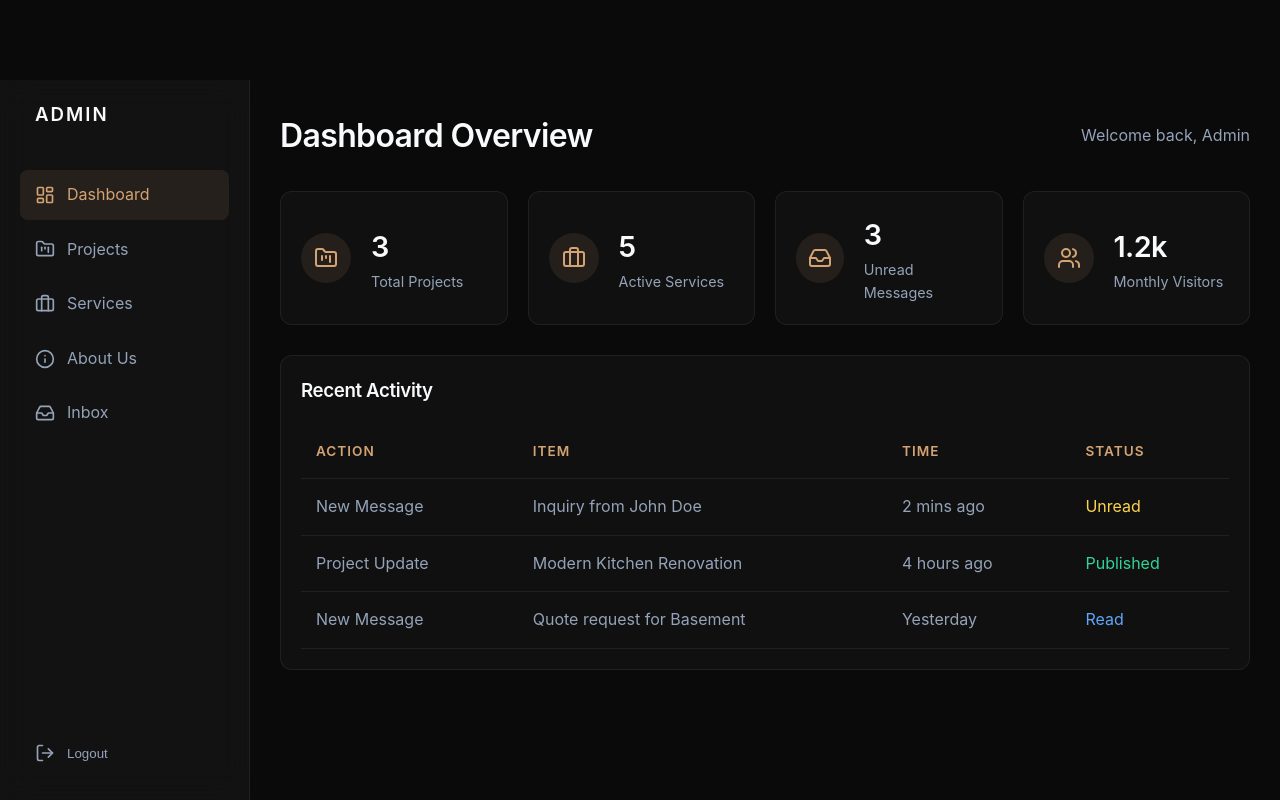
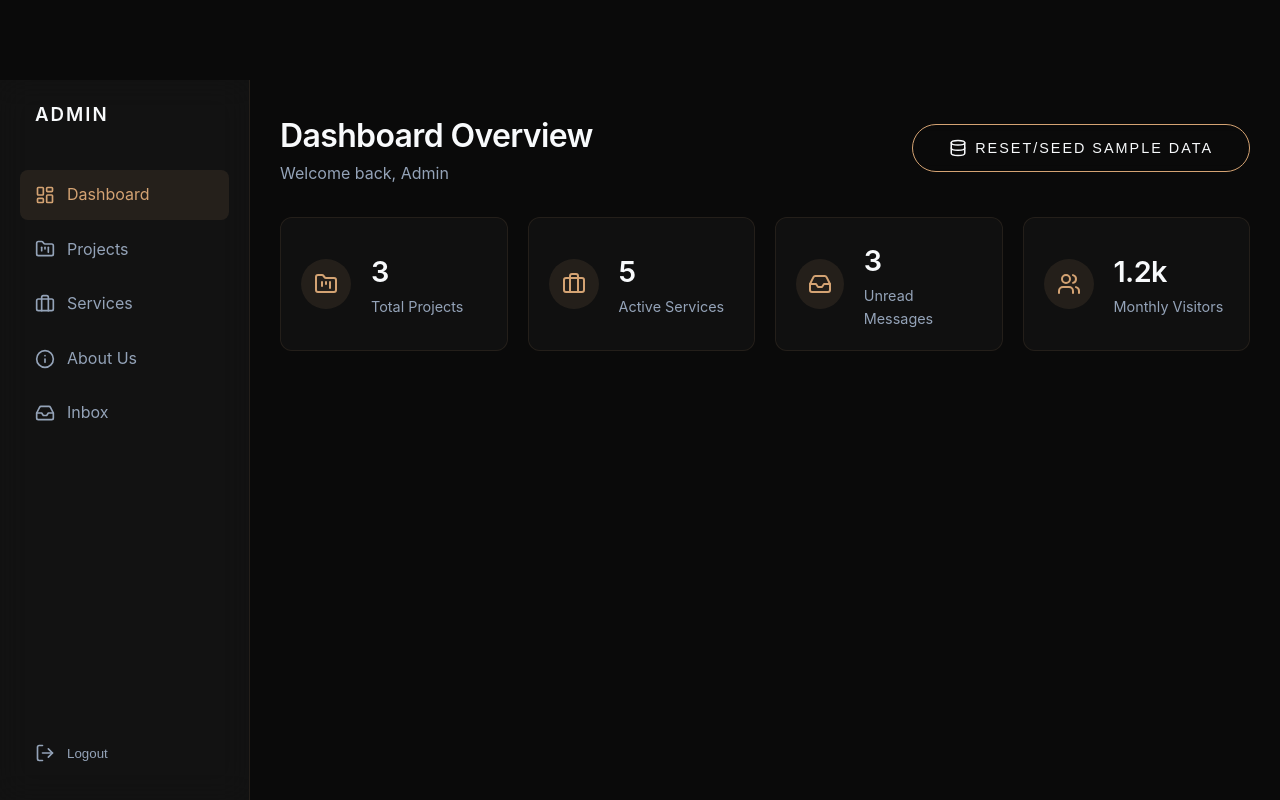
Before and after one commit to Saeed-rbh/Renovation, a React (Vite) app in the folder app/: page /admin/dashboard in a window 1280 px wide. Built offline with nearby package versions, Linux system fonts and the light colour scheme; no server answers; sample sign-in values are in the browser's storage.

Commit message:
feat: Add admin dashboard with data seeding functionality and project card styling.

```diff
--- a/app/src/components/Projects.css
+++ b/app/src/components/Projects.css
@@ -1,7 +1,6 @@
 .projects {
     background-color: transparent;
-    /* Remove solid background */
-    padding-top: 100px;
+    padding-top: 15px;
     padding-bottom: 100px;
 }
 
--- a/app/src/pages/admin/AdminDashboard.jsx
+++ b/app/src/pages/admin/AdminDashboard.jsx
@@ -1,18 +1,62 @@
-import React from 'react';
-import { FolderKanban, Briefcase, Inbox, Users } from 'lucide-react';
+import React, { useState } from 'react';
+import { FolderKanban, Briefcase, Inbox, Users, Database } from 'lucide-react';
 import { projects } from '../../data/projects';
 import { services } from '../../data/services';
+import { db } from '../../firebase';
+import { writeBatch, doc } from 'firebase/firestore';
 
 const AdminDashboard = () => {
+    const [seeding, setSeeding] = useState(false);
+
     // Calculate stats
-    const totalProjects = projects.length;
+    const totalProjects = projects.length; // Note: This will eventually need to read from DB to be accurate dynamic stats
     const totalServices = services.length;
+
+    const handleSeedData = async () => {
+        if (!window.confirm("This will overwrite/add sample data to your database. Continue?")) return;
+        setSeeding(true);
+        try {
+            const batch = writeBatch(db);
+
+            // Seed Projects
+            projects.forEach(p => {
+                const docRef = doc(db, "projects", String(p.id));
+                // Remove the explicit 'id' field from data if desired, or keep it. Keeping it is fine.
+                batch.set(docRef, p);
+            });
+
+            // Seed Services
+            services.forEach(s => {
+                const docRef = doc(db, "services", String(s.id));
+                batch.set(docRef, s);
+            });
+
+            await batch.commit();
+            alert("Success! Sample data added to database.");
+        } catch (error) {
+            console.error("Error seeding data:", error);
+            alert("Failed to seed data: " + error.message);
+        } finally {
+            setSeeding(false);
+        }
+    };
 
     return (
         <div>
             <div className="admin-header">
-                <h1>Dashboard Overview</h1>
-                <span style={{ color: 'var(--text-dim)' }}>Welcome back, Admin</span>
+                <div>
+                    <h1>Dashboard Overview</h1>
+                    <span style={{ color: 'var(--text-dim)' }}>Welcome back, Admin</span>
+                </div>
+                <button
+                    onClick={handleSeedData}
+                    disabled={seeding}
+                    className="btn btn-outline"
+                    style={{ display: 'flex', alignItems: 'center', gap: '8px' }}
+                >
+                    <Database size={18} />
+                    {seeding ? 'Seeding...' : 'Reset/Seed Sample Data'}
+                </button>
             </div>
 
             <div className="stats-grid-admin">
@@ -57,39 +101,7 @@ const AdminDashboard = () => {
                 </div>
             </div>
 
-            <div className="admin-card">
-                <h3 style={{ marginBottom: '20px' }}>Recent Activity</h3>
-                <table className="admin-table">
-                    <thead>
-                        <tr>
-                            <th>Action</th>
-                            <th>Item</th>
-                            <th>Time</th>
-                            <th>Status</th>
-                        </tr>
-                    </thead>
-                    <tbody>
-                        <tr>
-                            <td>New Message</td>
-                            <td>Inquiry from John Doe</td>
-                            <td>2 mins ago</td>
-                            <td><span style={{ color: '#FCD34D' }}>Unread</span></td>
-                        </tr>
-                        <tr>
-                            <td>Project Update</td>
-                            <td>Modern Kitchen Renovation</td>
-                            <td>4 hours ago</td>
-                            <td><span style={{ color: '#34D399' }}>Published</span></td>
-                        </tr>
-                        <tr>
-                            <td>New Message</td>
-                            <td>Quote request for Basement</td>
-                            <td>Yesterday</td>
-                            <td><span style={{ color: '#60A5FA' }}>Read</span></td>
-                        </tr>
-                    </tbody>
-                </table>
-            </div>
+
         </div>
     );
 };
```
